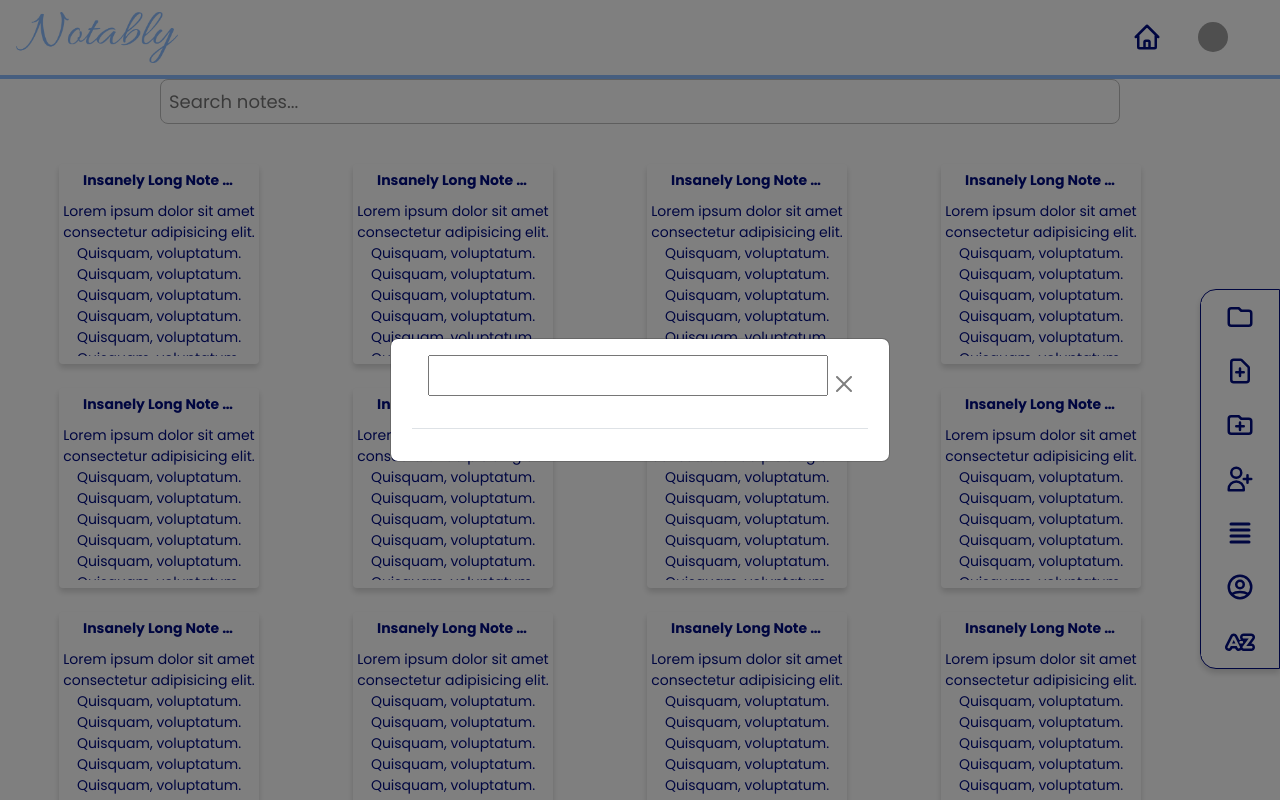
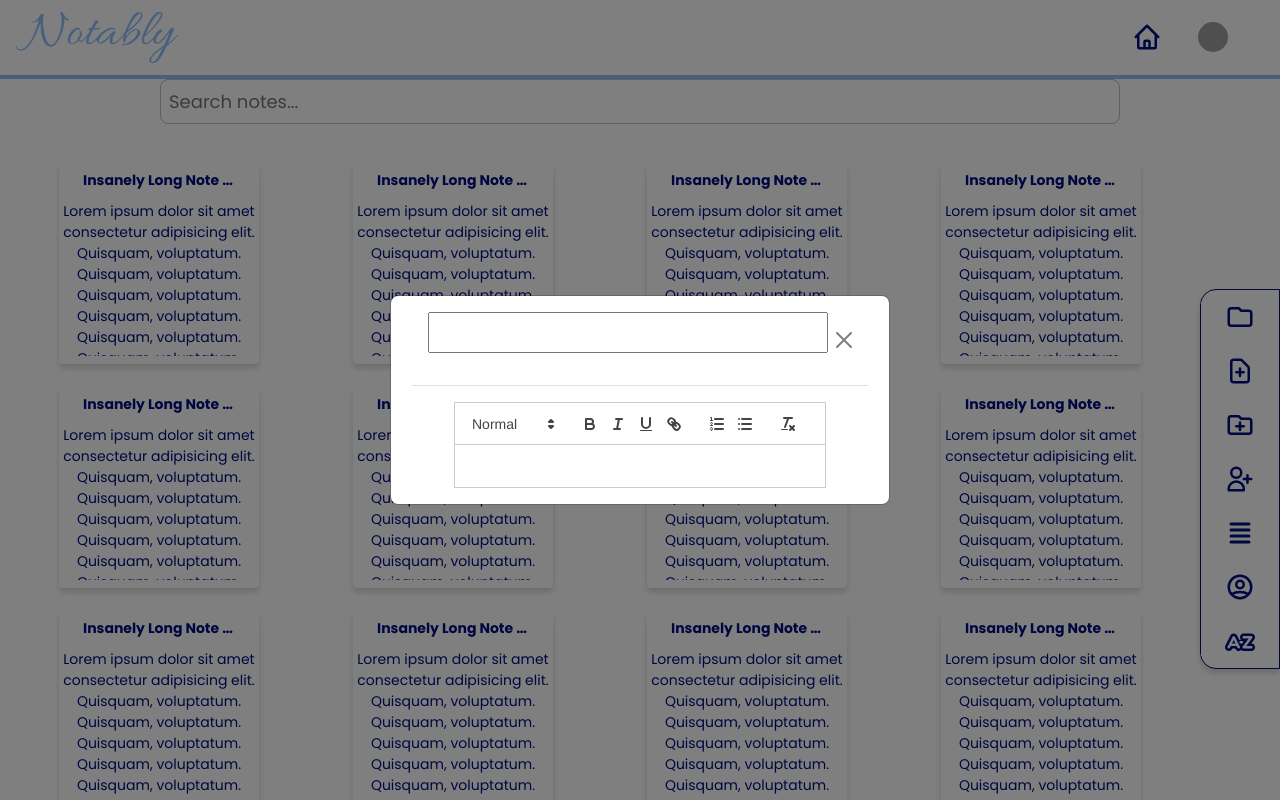
Before and after one commit to BlackPearlescence/notably, a React (Create React App) app in the folder client/: page /notes in a window 1280 px wide. Both pictures are taken after a click on the icon 1240 px from the left and 370 px from the top of the page. Shown: the top 800 px of the page. Built offline with nearby package versions, Linux system fonts and the light colour scheme; grey boxes are pictures that could not be loaded.

Commit message:
set up react quill

```diff
--- a/client/package.json
+++ b/client/package.json
@@ -22,6 +22,7 @@
     "react-bootstrap": "^2.7.4",
     "react-dom": "^18.2.0",
     "react-icons": "^4.8.0",
+    "react-quill": "^2.0.0",
     "react-redux": "^8.0.5",
     "react-responsive": "^9.0.2",
     "react-router-dom": "^6.11.1",
--- a/client/src/components/notes/CreateNoteModal.tsx
+++ b/client/src/components/notes/CreateNoteModal.tsx
@@ -2,6 +2,7 @@
 import { Modal } from "react-bootstrap"
 import { useAppDispatch, useAppSelector } from "../../store/hooks"
 import { hideCreateNoteModal, selectIsCreateNoteModalShown } from "../../store/slices/noteSlice"
+import ReactQuill from "react-quill";
 
 export const CreateNoteModal: FC = () => {
 
@@ -11,6 +12,7 @@
         title: "",
         content: ""
     })
+    const [value, setValue] = useState<string>("");
 
     return (
         <Modal show={createNoteModalShowState} onHide={() => dispatch(hideCreateNoteModal())} centered>
@@ -24,6 +26,7 @@
                     onChange={(e) => setNoteForm({...noteForm, [e.target.name]: e.target.value})} />
                 </Modal.Header>
                 <Modal.Body>
+                    <ReactQuill theme="snow" value={value} onChange={setValue} />
                 </Modal.Body>
             </form>
         </Modal>
```
Also changed, not shown: 1 other file (tests, documents, lock files or other folders).
